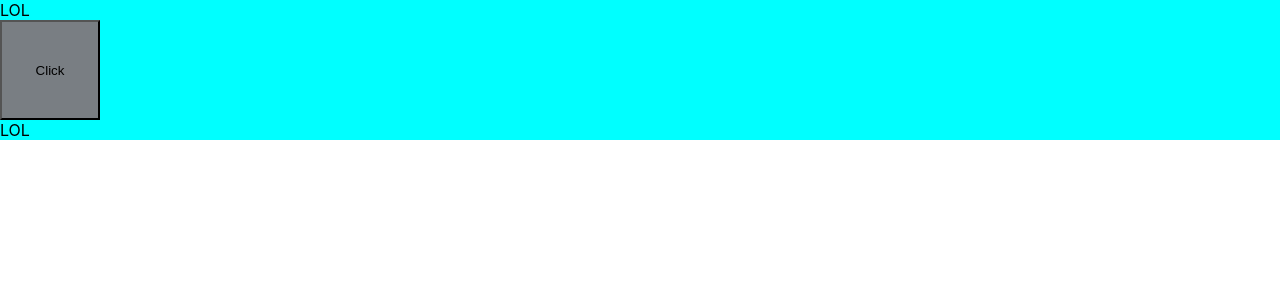
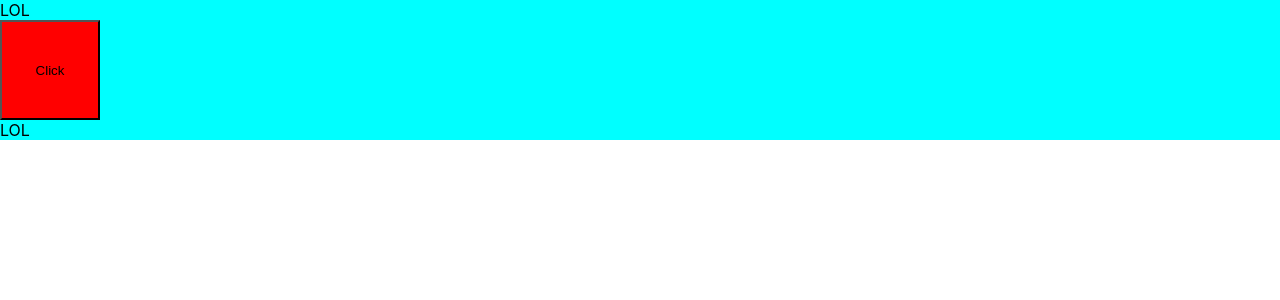
Before and after one commit to dimitrisafendras/web_crawler_fe, a React (Create React App) app: page / in a window 1280 px wide. Shown: the top 300 px of the page. Built offline with nearby package versions, Linux system fonts and the light colour scheme.

Commit message:
create color pallet

```diff
--- a/src/App.scss
+++ b/src/App.scss
@@ -1,7 +1,3 @@
 .App{
   background-color: aqua;
 }
-
-$white : #fff;
-$black : #0b0b0b;
-$grey  : #797e83;
--- a/src/library/buttons/primaryButton/PrimaryButton.scss
+++ b/src/library/buttons/primaryButton/PrimaryButton.scss
@@ -1,5 +1,7 @@
+@import '../../../utils/Colors';
+
 .PrimaryButton {
   height: 100px;
   width: 100px;
-  background-color: #797e83;
+  background-color: $grey;
 }
--- /dev/null
+++ b/src/utils/_Colors.scss
@@ -0,0 +1,4 @@
+// Colors
+$white : #fff;
+$black : #0b0b0b;
+$grey  : red;
```
